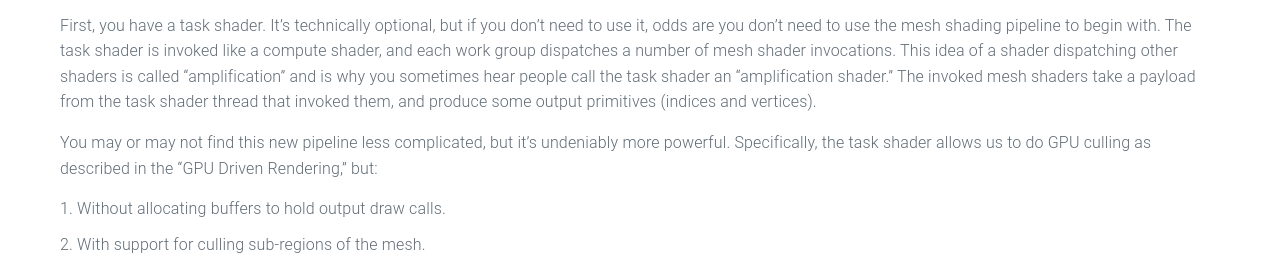
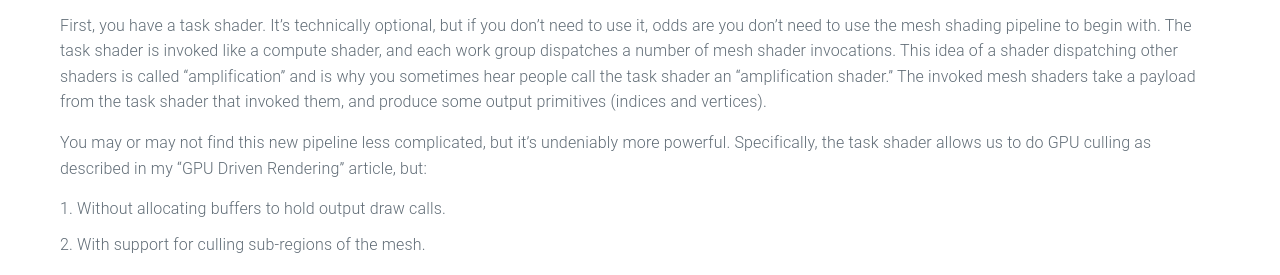
Before and after one commit to ReeCocho/reecocho.github.io, a Jekyll site: the page built from _posts/2024-08-19-mesh-shaders.md, in a window 1280 px wide and 900 px high, scrolled down 1237 px. Shown: the part 244-519 px from the top of the window. Built offline with Jekyll 4.4.1, drawn with Linux system fonts in a browser that asks for light colours; some of the changed text lies outside the part shown.

Commit message:
Typo fix.

```diff
--- a/_posts/2024-08-19-mesh-shaders.md
+++ b/_posts/2024-08-19-mesh-shaders.md
@@ -33,9 +33,9 @@ Now, the mesh shading pipeline replaces all of this with a new, fully programmab
 
 ![Mesh shading geometry pipeline.](/assets/ms/ms_pipeline.png)
 
-First, you have a task shader. It's technically optional, but if you don't need to use it, odds are you don't need to use the mesh shading pipeline to begin with. The task shader is invoked like a compute shader, and each work group dispatches a number of mesh shader invocations. This idea of a shader dispatching other shaders is called "amplification" and is why you sometimes hear people call the task shader an "amplification shader." The invoked mesh shaders take a payload from the task shader thread that invoked them, and produce some output primitives (indices and vertices).
+First, you have a task shader. It's technically optional, but if you don't need to use it, odds are you don't need to use the mesh shading pipeline to begin with. The task shader is invoked like a compute shader, and each work group dispatches a number of mesh shader invocations. This idea of a shader dispatching other shaders is called "amplification" and is why you sometimes hear people call the task shader an "amplification shader." The invoked mesh shaders take a payload from the task shader that invoked them, and produce some output primitives (indices and vertices).
 
-You may or may not find this new pipeline less complicated, but it's undeniably more powerful. Specifically, the task shader allows us to do GPU culling as described in the "GPU Driven Rendering," but:
+You may or may not find this new pipeline less complicated, but it's undeniably more powerful. Specifically, the task shader allows us to do GPU culling as described in my "GPU Driven Rendering" article, but:
 
 1. Without allocating buffers to hold output draw calls.
 2. With support for culling sub-regions of the mesh.
```
Also changed, not shown: other parts of _posts/2024-08-19-mesh-shaders.md (+1 -1 lines).
